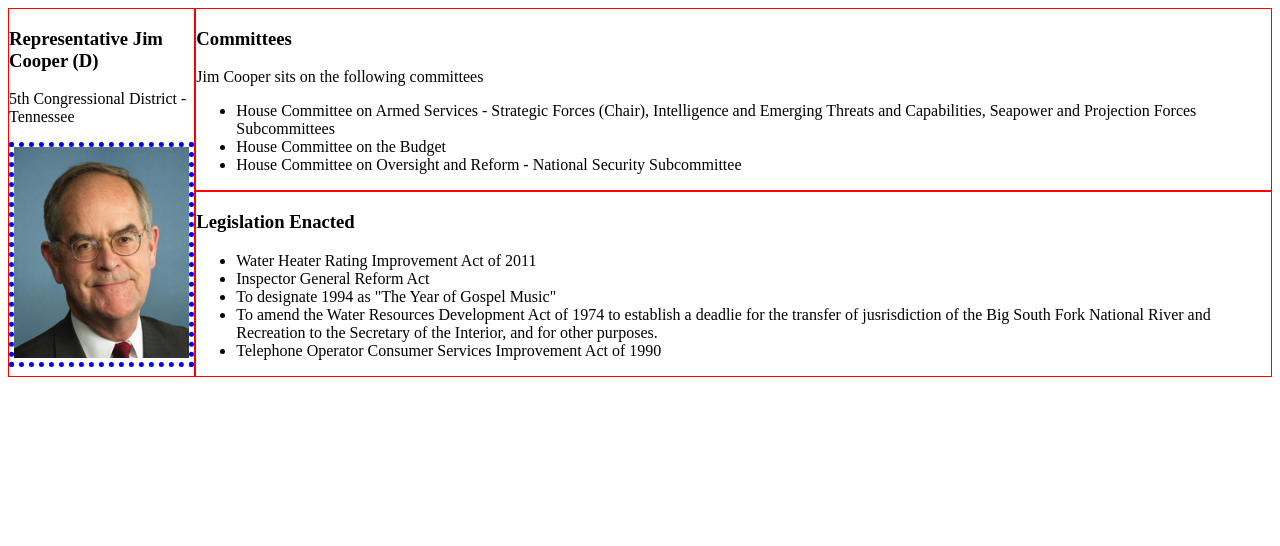
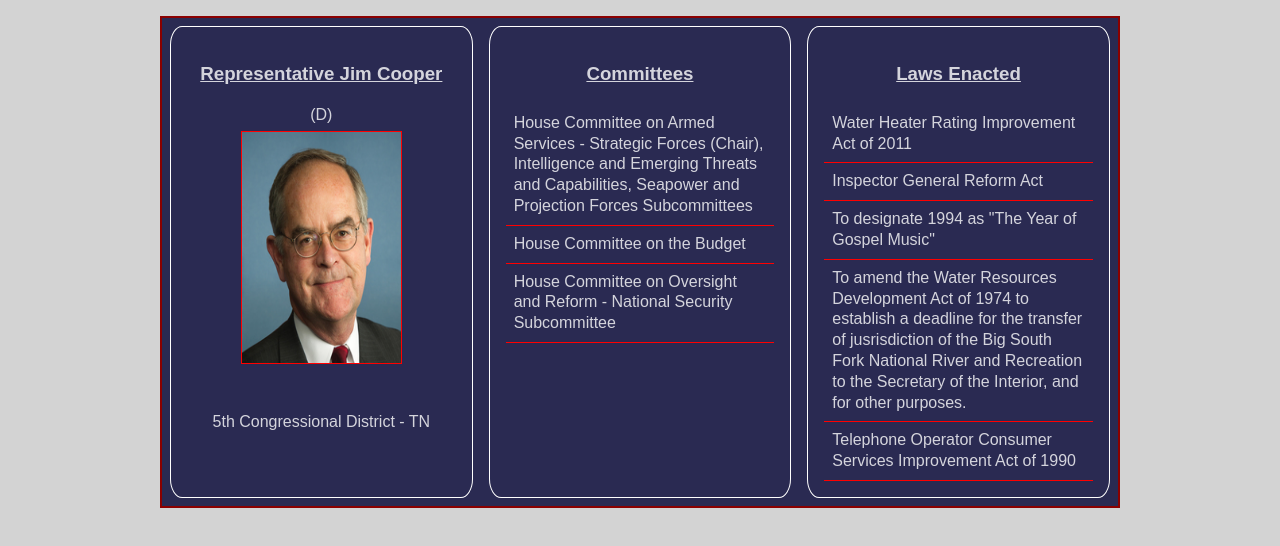
Before and after one commit to mbyrd27/congress-rep, a plain HTML site: page index.html in a window 1280 px wide. Drawn offline with Linux system fonts and the light colour scheme.

Commit message:
refactored to ul and added styling

```diff
--- a/index.html
+++ b/index.html
@@ -8,44 +8,38 @@
 </head>
 <body>
     <article class="info">
-        <section class="bio flex1">
-            <div class="bio-title">
-                <h3>Representative Jim Cooper (D)</h3>
-                <p>5th Congressional District - Tennessee</p>
+        <ul class="list">
+            <li class="list-item">
+                <div class="list-content about">
+                    <h3>Representative Jim Cooper</h3>
+                    <span>(D)</span>
+                    <img src="jimCooper.jpeg" alt="CrustyOldDude">
+                    <p>5th Congressional District - TN</p>
                 </div>
-            <div class="image">
-                <img src="jimCooper.jpeg" alt="oldwhiteguy">
-            </div>
-        </section>
-        <div class="float-right">
-        <section class="committees flex2">
-            <div class="committees-title">
+            </li>
+            <li class="list-item">
+                <div class="list-content">
                     <h3>Committees</h3>
-                <p>Jim Cooper sits on the following committees</p>
-            </div>
-            <div class="committees-content">
                     <ul>
-                    <li>House Committee on Armed Services - Strategic Forces (Chair), Intelligence and Emerging Threats and Capabilities, Seapower and Projection Forces Subcommittees</li>
-                    <li>House Committee on the Budget</li>
-                    <li>House Committee on Oversight and Reform - National Security Subcommittee</li>
+                        <li class="sublist">House Committee on Armed Services - Strategic Forces (Chair), Intelligence and Emerging Threats and Capabilities, Seapower and Projection Forces Subcommittees</li>
+                        <li class="sublist">House Committee on the Budget</li>
+                        <li class="sublist">House Committee on Oversight and Reform - National Security Subcommittee</li>
                     </ul>
                 </div>
-        </section>
-        <section class="legislation flex2">
-            <div class="legislation-title">
-                <h3>Legislation Enacted</h3>
-            </div>
-            <div class="legislation-content">
+            </li>
+            <li class="list-item">
+                <div class="list-content">
+                    <h3>Laws Enacted</h3>
                     <ul>
-                    <li>Water Heater Rating Improvement Act of 2011</li>
-                    <li>Inspector General Reform Act</li>
-                    <li>To designate 1994 as "The Year of Gospel Music"</li>
-                    <li>To amend the Water Resources Development Act of 1974 to establish a deadlie for the transfer of jusrisdiction of the Big South Fork National River and Recreation to the Secretary of the Interior, and for other purposes. </li>
-                    <li>Telephone Operator Consumer Services Improvement Act of 1990</li>
+                        <li class="sublist">Water Heater Rating Improvement Act of 2011</li>
+                        <li class="sublist">Inspector General Reform Act</li>
+                        <li class="sublist">To designate 1994 as "The Year of Gospel Music"</li>
+                        <li class="sublist">To amend the Water Resources Development Act of 1974 to establish a deadline for the transfer of jusrisdiction of the Big South Fork National River and Recreation to the Secretary of the Interior, and for other purposes.</li>
+                        <li class="sublist">Telephone Operator Consumer Services Improvement Act of 1990</li>
                     </ul>
                 </div>
-        </section>
-        </div>
+            </li>
+        </ul>
     </article>
 </body>
 </html>
--- a/style.css
+++ b/style.css
@@ -1,17 +1,81 @@
-section {
-    border: 1px solid red;
+* {
+    box-sizing: border-box;
 }
 
-.info {
-    display: flex;
-    flex: 1 0 auto;
+body {
+    margin: 0 auto;
+    font-family: sans-serif;
+    max-width: 60em;
+    line-height: 1.3;
+    color: rgb(255,255,255, 0.8);
+    background-color: lightgrey;
 }
 
-.image {
-    border: 5px dotted blue;
+.sublist {
+    padding: 0.5rem;
+    border-bottom: 1px solid red;
+}
+
+ul, li {
+    margin: 0;
+    padding: 0;
+    list-style: none;
 }
 
 img {
-    max-height: 90%;
-    max-width: 100%;
+    width: 30%;
+    height: 60%;
+    align-self: center;
+    border: 1px solid red;
+    margin-top: 5px;
 }
+
+h3 {
+    text-decoration: underline;
+}
+
+.list {
+    display: flex;
+    flex-wrap: wrap;
+    background-color: rgb(0,0,50.2,0.8);
+    border: 2px solid darkred;
+    margin-top: 1rem;
+}
+
+.list-item {
+    display: flex;
+    padding: 0.5em;
+    width: 100%;
+    /* border: 1px solid black; */
+}
+
+/* @media all and (min-width: 40em) { */
+    /* .list-item { */
+      /* width: 50%; */
+    /* } */
+  /* } */
+  @media all and (min-width: 60em) {
+    .list-item {
+      width: 33.33%;
+    }
+
+    img {
+        margin-top: 5px;
+        height: 60%;
+        width: 60%;
+    }
+  }
+
+  .list-content {
+      display: flex;
+      flex-direction: column;
+      align-items: center;
+      padding: 1em;
+      width: 100%;
+      border: 1px solid white;
+      border-radius: 4%;
+  }
+
+.about p {
+      padding: 2rem 0;
+  }
```
Lines whose indentation alone changed are shown as unchanged.
